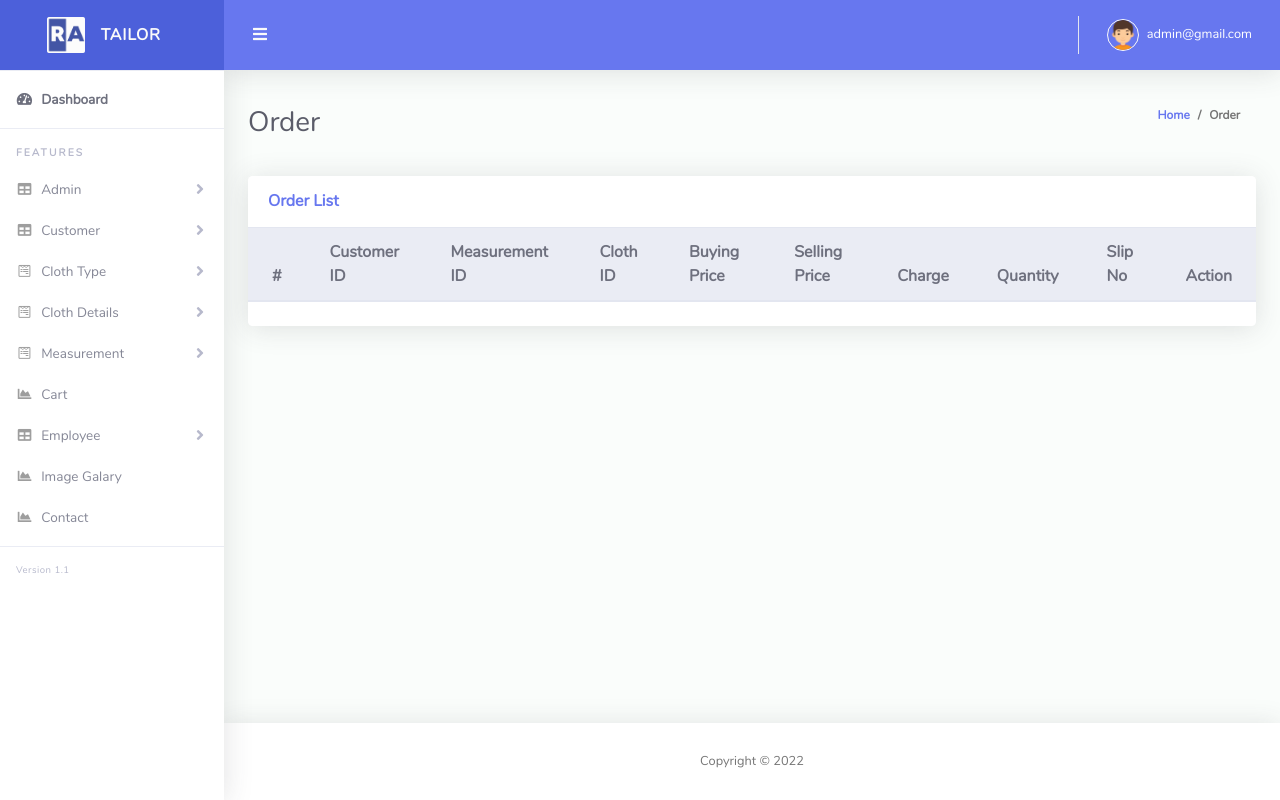
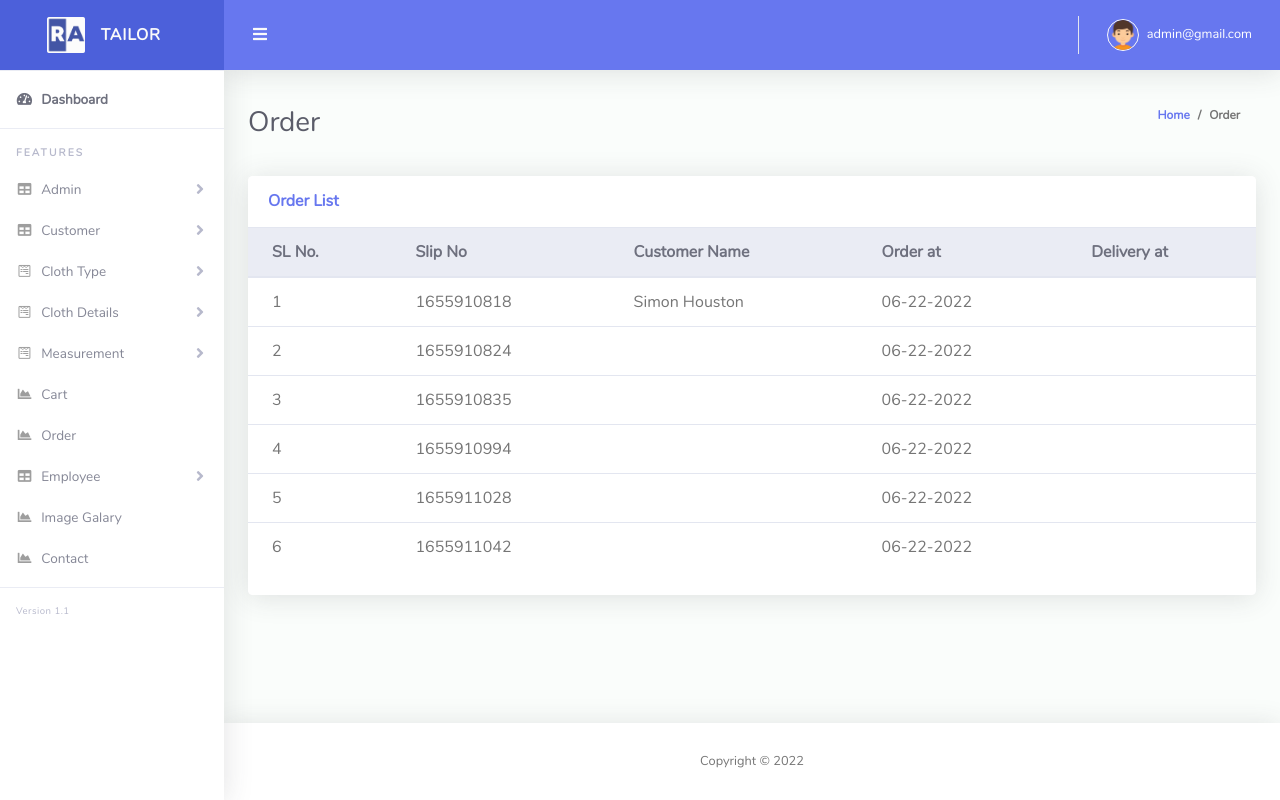
Before and after one commit to dipta995/tailor-shop, a PHP site: page /order.php in a window 1280 px wide. Run offline with PHP 8.4, Linux system fonts and the light colour scheme; a user stored in the database is signed in; data comes from the database, SQL or seed files in the repository; lists and menus that the app fills with data are empty.

Commit message:
Slip Table Data Input

```diff
--- a/Classes/CartClass.php
+++ b/Classes/CartClass.php
@@ -24,10 +24,9 @@
             } else{
                 $query = "INSERT into tbl_cart(cus_id, mes_id, cloth_id, buying_price, selling_price, charge, quantity) values('$cus_id', '$mes_id', '$cloth_id', '$buying_price', '$selling_price', '$charge', '$quantity')";
                 $result = $this->conn->query($query);
-                if($result){
-                    $txt = "<div class='alert alert-success'>Data Inserted Successfully!</div>";
-                    return $txt;
-                }
+                echo "<pre>";
+                print_r($result);
+                echo "</pre>";
             }
 
         }
@@ -38,8 +37,14 @@
             $delivery_at    = mysqli_real_escape_string($this->conn, $data['delivery_at']);
             $time = time();
             $order_at= date('Y-m-d');
+
             $query = "SELECT * FROM tbl_cart";
             $result = $this->conn->query($query);
+
+            if (empty($customer_id) || empty($delivery_at)) {
+                $txt = "<div class='alert alert-danger'>Field must not be empty</div>";
+                return $txt;
+            } else {
                 foreach($result as $value){
                     $cus_id = $value['cus_id'];
                     $mes_id = $value['mes_id'];
@@ -49,11 +54,9 @@
                     $charge = $value['charge'];
                     $quantity = $value['quantity'];
 
-                $query = "INSERT into tbl_order(owner_id, cus_id, mes_id, cloth_id, buying_price, selling_price, charge, quantity,slip_no) values('$customer_id','$cus_id', '$mes_id', '$cloth_id', '$buying_price', '$selling_price', '$charge', '$quantity', '$time')";
+                    $query = "INSERT into tbl_order(owner_id, cus_id, mes_id, cloth_id, buying_price, selling_price, charge, quantity, slip_no) values('$customer_id','$cus_id', '$mes_id', '$cloth_id', '$buying_price', '$selling_price', '$charge', '$quantity', '$time')";
                     $result = $this->conn->query($query);
-                if($result){
-                    $txt = "<div class='alert alert-success'>Data Inserted Successfully!</div>";
-                    return $txt;
+
                 }
 
             }
@@ -63,16 +66,27 @@
             if($result){
                 $delque = "DELETE FROM tbl_cart ";
                 $delete = $this->conn->query($delque);
-                if($delete)
-                if($result){
-                    $txt = "<div class='alert alert-success'>Data Inserted Successfully!</div>";
+                if($delete){
+                    $txt = "<div class='alert alert-success'>Data Deleted Successfully!</div>";
                     return $txt;
                 }
             }
         }
 
         public function viewCart(){
-            $query = "SELECT * FROM tbl_cart where soft_delete=0";
+            $query = "SELECT * FROM tbl_cart
+            LEFT JOIN tbl_customer ON tbl_cart.cus_id = tbl_customer.cus_id
+            LEFT JOIN tbl_measurement ON tbl_cart.mes_id =  tbl_measurement.id
+            LEFT JOIN tbl_cloth ON tbl_cart.cloth_id = tbl_cloth.id
+            where tbl_cart.soft_delete=0";
+            $result = $this->conn->query($query);
+            return $result;
+        }
+
+        public function viewSlip(){
+            $query = "SELECT * FROM tbl_slip
+            LEFT JOIN tbl_customer ON tbl_slip.customer_id = tbl_customer.cus_id
+            WHERE tbl_slip.soft_delete=0";
             $result = $this->conn->query($query);
             return $result;
         }
@@ -102,7 +116,8 @@
                     WHERE id     = $id";
             $result = $this->conn->query($query);
             if($result === TRUE){
-                echo $txt = "<div class='alert alert-success'>Successfully Deleted</div>";
+                $txt = "<div class='alert alert-success'>Successfully Deleted</div>";
+                return $txt;
             }
         }
 
--- a/ajaxData.php
+++ b/ajaxData.php
@@ -12,7 +12,7 @@
     if($result->num_rows > 0){
         echo '<option value="">Select Measurement</option>';
         while ($row = $result->fetch_assoc()) {
-            echo '<option value='.$row['id'].'>'.$row['id'].'</option>';
+            echo '<option value='.$row['id'].'>'.$row['measurement_for'].'</option>';
         }
     } else{
         echo '<option value="">Measurement not available</option>';
--- a/layouts/header.php
+++ b/layouts/header.php
@@ -156,6 +156,13 @@
       </li>
 
       <li class="nav-item">
+        <a class="nav-link" href="order.php">
+          <i class="fas fa-fw fa-chart-area"></i>
+          <span>Order</span>
+        </a>
+      </li>
+
+      <li class="nav-item">
         <a class="nav-link collapsed" href="#" data-toggle="collapse" data-target="#collapseTable" aria-expanded="true"
           aria-controls="collapseTable">
           <i class="fas fa-fw fa-table"></i>
@@ -276,4 +283,5 @@
             </li>
           </ul>
         </nav>
+
         <!-- Topbar -->
--- a/order.php
+++ b/order.php
@@ -1,9 +1,16 @@
-<?php include 'layouts/header.php';
+<?php include 'layouts/header.php';?>
 
- if (($_SERVER['REQUEST_METHOD'] == 'POST')) {
-    $addOrder = $cart->insertOrder($_POST);
-}
-?>
+<!-- jQuery Library -->
+<script src="js\jquery.min.js"></script>
+  <script type="text/javascript">
+    $(document).ready(function(){
+        $("#flip").click(function(){
+            $("#panel").toggle(1000);
+        });
+
+    });
+
+  </script>
 
 <!-- Container Fluid-->
 <div class="container-fluid" id="container-wrapper">
@@ -12,7 +19,6 @@
     <ol class="breadcrumb">
         <li class="breadcrumb-item"><a href="./">Home</a></li>
         <li class="breadcrumb-item">Order</li>
-
     </ol>
     </div>
 
@@ -23,27 +29,37 @@
         <div class="card-header py-3 d-flex flex-row align-items-center justify-content-between">
             <h6 class="m-0 font-weight-bold text-primary">Order List</h6>
         </div>
+
         <div class="table-responsive">
-        <?php
-        if (isset($addOrder)){
-            echo $addOrder;
-        }
-        ?>
             <table class="table align-items-center table-flush">
-            <thead class="thead-light">
+
+            <thead id="flip" class="thead-light">
                 <tr>
-                    <th>#</th>
-                    <th>Customer ID</th>
-                    <th>Measurement ID</th>
-                    <th>Cloth ID</th>
-                    <th>Buying Price</th>
-                    <th>Selling Price</th>
-                    <th>Charge</th>
-                    <th>Quantity</th>
+                    <th>SL No.</th>
                     <th>Slip No</th>
-                    <th>Action</th>
+                    <th>Customer Name</th>
+                    <th>Order at</th>
+                    <th>Delivery at</th>
                 </tr>
             </thead>
+
+            <tbody id="panel">
+                    <?php
+                        $i = 0;
+                        $view = $cart->viewSlip();
+                        if($view->num_rows > 0){
+                        foreach($view as $value){
+                    ?>
+
+                    <tr>
+                        <td><?php echo $i+=1; ?></td>
+                        <td><?php echo $value['slip_no']; ?></td>
+                        <td><?php echo $value['cus_name']; ?></td>
+                        <td><?php echo $value['order_at']; ?></td>
+                        <td><?php echo $value['delivery_at']; ?></td>
+                    </tr>
+                    <?php } } ?>
+                </tbody>
             </table>
         </div>
         <div class="card-footer"></div>
--- a/typelist.php
+++ b/typelist.php
@@ -44,7 +44,7 @@
                         <th></th>
                     </tr>
                 </thead>
-                </thead>
+
                 <tbody>
                     <?php
                         $i = 0;
```
Also changed, not shown: cart.php (+52 -25 lines). Lines whose indentation alone changed are shown as unchanged.
